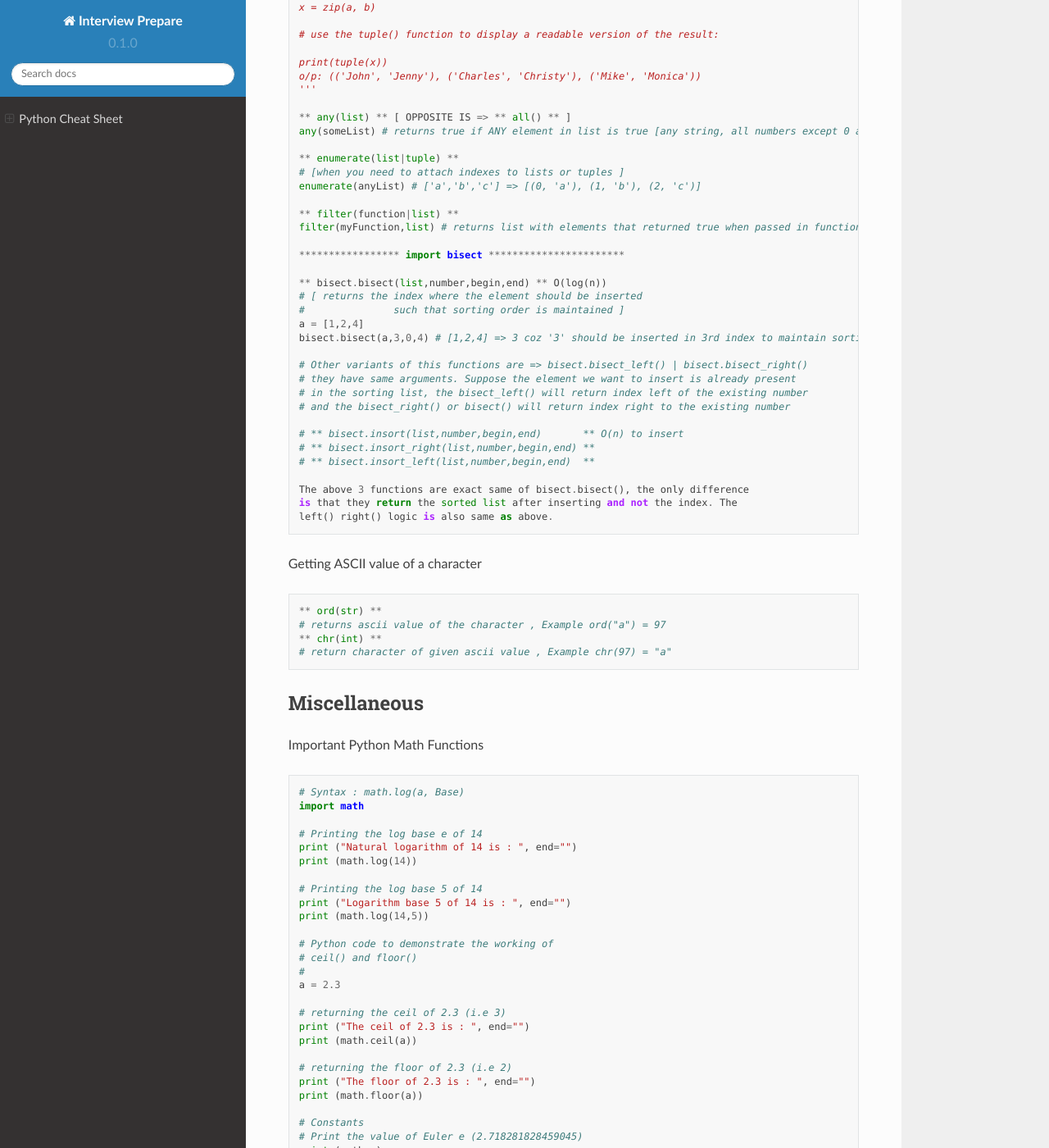
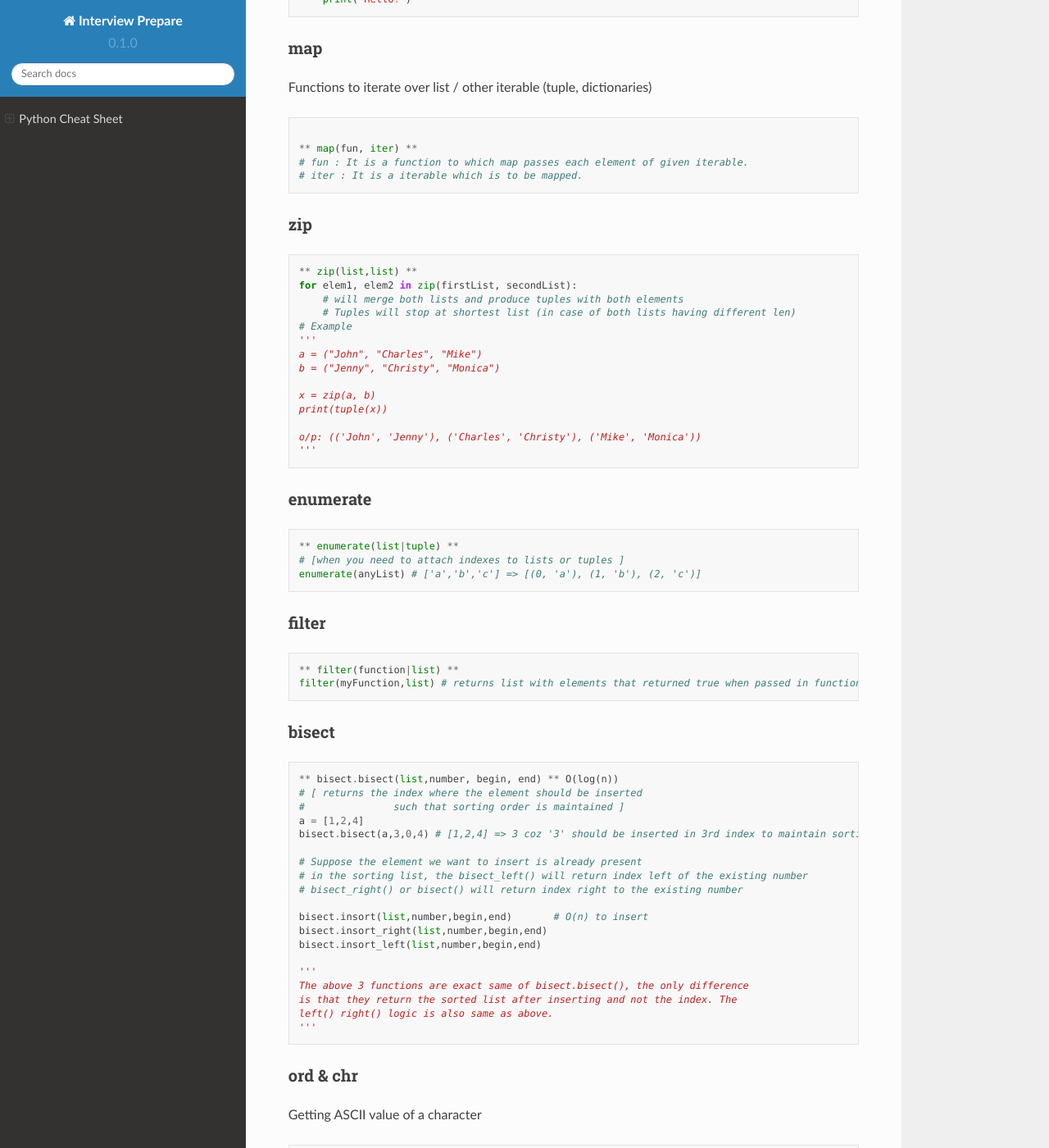
Before and after one commit to Raychen0617/Interview_prepare, a Sphinx documentation site: the page built from docs/source/LC/usage/python_usage.md, in a window 1280 px wide and 1400 px high, scrolled down 10035 px. Shown: the whole window at 82% size. Built offline with Sphinx 7.4.7 and the Read the Docs theme 2.0.0, drawn with Linux system fonts in a browser that asks for light colours; some of the changed text lies outside the part shown.

Commit message:
update_docs

````diff
--- a/docs/source/LC/usage/python_usage.md
+++ b/docs/source/LC/usage/python_usage.md
@@ -312,6 +312,23 @@
 To define a protect member prefix the member name with single underscore “_”. (can only be access by itself and children class)
 **Note: Python’s private and protected members can be accessed outside the class through python name mangling.**
 <br>
+Name mangling: python process any identifier with two leading underscore and one trailing underscore is textually replaced with _classname__identifier where classname is the name of the current class.
+
+```python
+class Student:
+	def __init__(self, name):
+		self.__name = name
+
+	def displayName(self):
+		print(self.__name)
+
+s1 = Student("Santhosh")
+s1.displayName()
+
+# Raises an error
+print(s1.__name)
+
+```
 
 ### Polymorphism
 ```python
@@ -453,6 +470,7 @@
     print("Hello!")
 ```
 
+### map
 
 Functions to iterate over list / other iterable (tuple, dictionaries)
 
@@ -461,9 +479,11 @@
 ** map(fun, iter) **
 # fun : It is a function to which map passes each element of given iterable.
 # iter : It is a iterable which is to be mapped.
-
+```
+### zip
+```python
 ** zip(list,list) **
-for elem1,elem2 in zip(firstList,secondList):
+for elem1, elem2 in zip(firstList, secondList):
     # will merge both lists and produce tuples with both elements
     # Tuples will stop at shortest list (in case of both lists having different len)
 # Example
@@ -472,45 +492,47 @@
 b = ("Jenny", "Christy", "Monica")
 
 x = zip(a, b)
+print(tuple(x))
 
-# use the tuple() function to display a readable version of the result:
-
-print(tuple(x))
 o/p: (('John', 'Jenny'), ('Charles', 'Christy'), ('Mike', 'Monica'))
 '''
-
-** any(list) ** [ OPPOSITE IS => ** all() ** ]
-any(someList) # returns true if ANY element in list is true [any string, all numbers except 0 also count as true]
-
+```
+### enumerate
+```python
 ** enumerate(list|tuple) **
 # [when you need to attach indexes to lists or tuples ]
 enumerate(anyList) # ['a','b','c'] => [(0, 'a'), (1, 'b'), (2, 'c')]
+```
 
+### filter
+```python
 ** filter(function|list) **
 filter(myFunction,list) # returns list with elements that returned true when passed in function
+```
 
-***************** import bisect ***********************
-
-** bisect.bisect(list,number,begin,end) ** O(log(n))
+### bisect
+```python
+** bisect.bisect(list,number, begin, end) ** O(log(n))
 # [ returns the index where the element should be inserted
 #		such that sorting order is maintained ]
 a = [1,2,4]
 bisect.bisect(a,3,0,4) # [1,2,4] => 3 coz '3' should be inserted in 3rd index to maintain sorting order
 
-# Other variants of this functions are => bisect.bisect_left() | bisect.bisect_right()
-# they have same arguments. Suppose the element we want to insert is already present
+# Suppose the element we want to insert is already present
 # in the sorting list, the bisect_left() will return index left of the existing number
-# and the bisect_right() or bisect() will return index right to the existing number
+# bisect_right() or bisect() will return index right to the existing number
 
-# ** bisect.insort(list,number,begin,end)       ** O(n) to insert
-# ** bisect.insort_right(list,number,begin,end) **
-# ** bisect.insort_left(list,number,begin,end)  **
+bisect.insort(list,number,begin,end)       # O(n) to insert
+bisect.insort_right(list,number,begin,end)
+bisect.insort_left(list,number,begin,end)
 
+'''
 The above 3 functions are exact same of bisect.bisect(), the only difference
 is that they return the sorted list after inserting and not the index. The
 left() right() logic is also same as above.
+'''
 ```
-
+### ord & chr
 Getting ASCII value of a character
 ```python
 ** ord(str) **
@@ -520,7 +542,7 @@
 ```
 
 
-## Miscellaneous
+### Math
 Important Python Math Functions
 
 ```python
````
Also changed, not shown: other parts of docs/source/LC/usage/python_usage.md (+1 -1 lines).
